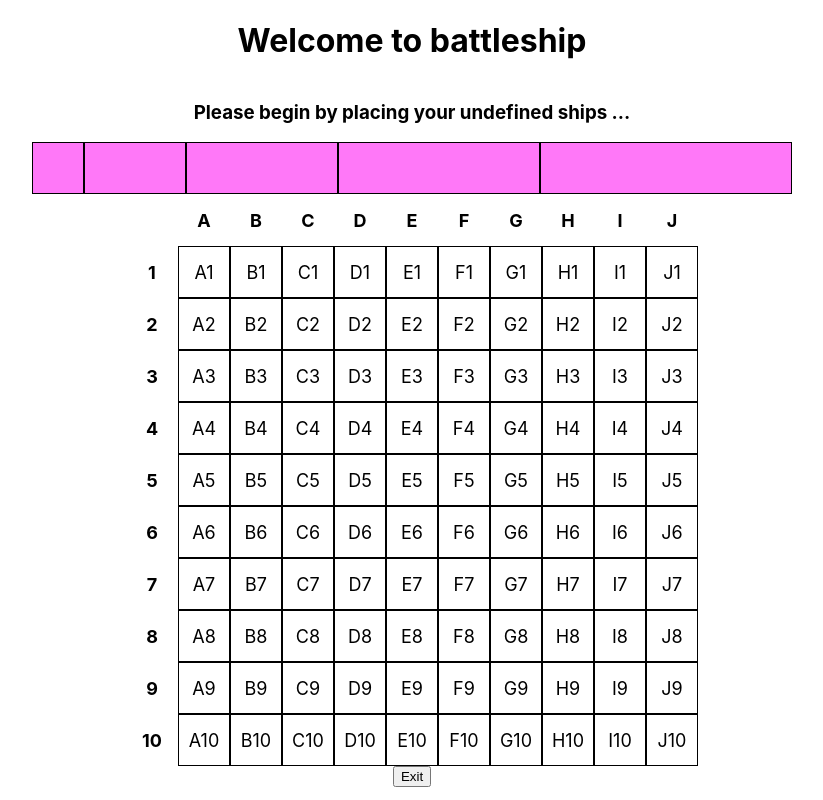
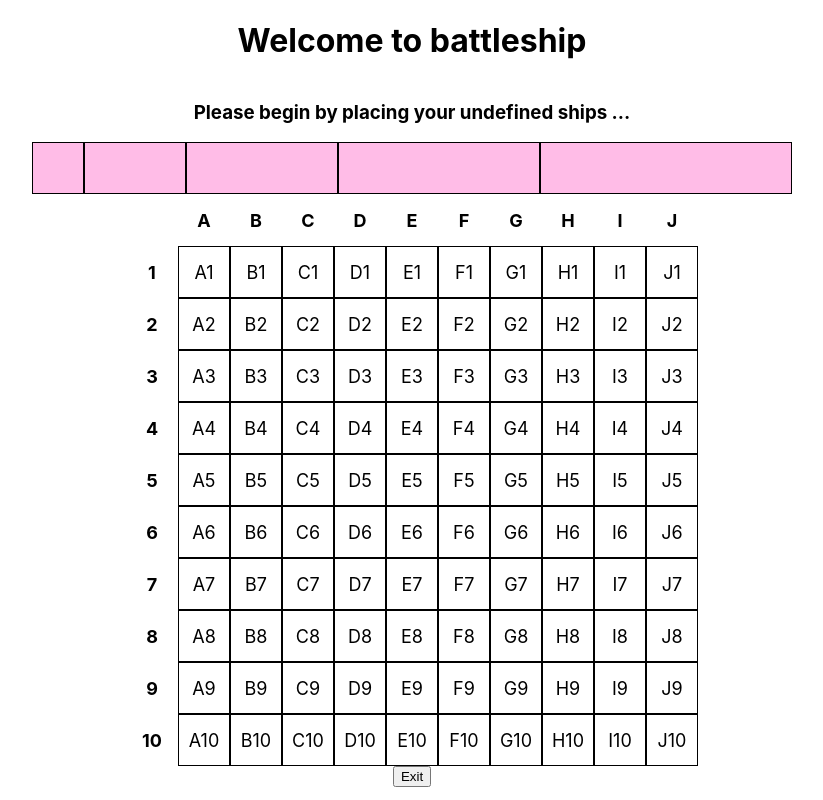
Before and after one commit to morriswa/cmx-battleship, an Angular app: page /play in a window 1280 px wide. Shown: the whole page, without its empty margins (228-1051 px from the left). Built offline with nearby package versions, Linux system fonts and the light colour scheme; sample sign-in values are in the browser's storage.

Commit message:
working 1

```diff
--- a/src/app/components/game-ship/game-ship.component.ts
+++ b/src/app/components/game-ship/game-ship.component.ts
@@ -19,7 +19,15 @@ export class GameShipComponent {
   dnd = inject(GameDragAndDropService);
 
   handleDropEnd() {
-    this.dnd.setBlockedLocations(this.shipLength, this.shipRef.nativeElement.getBoundingClientRect());
+
+    const domRect = this.shipRef.nativeElement.getBoundingClientRect();
+
+    this.dnd.setBlockedLocations(this.shipLength, {
+      xStart: domRect.x,
+      xEnd: domRect.x + domRect.width,
+      yStart: domRect.y,
+      yEnd: domRect.y + domRect.height
+    });
   }
 
 }
--- a/src/app/components/game-tile/game-tile.component.html
+++ b/src/app/components/game-tile/game-tile.component.html
@@ -1,3 +1,3 @@
-<div #gameTile class="game-tile" [id]="'game-tile-'+tileId">
+<div #gameTile [ngClass]="{'game-tile-covered':dnd.getIsTileCovered(tileId)}" class="game-tile" [id]="'game-tile-'+tileId">
   <span class="game-tile-text">{{ tileId }}</span>
 </div>
--- a/src/app/components/game-tile/game-tile.component.ts
+++ b/src/app/components/game-tile/game-tile.component.ts
@@ -1,25 +1,29 @@
 import {
-  AfterViewChecked,
   Component,
   ElementRef,
   HostListener,
   inject,
   Input,
-  OnInit,
   ViewChild
 } from "@angular/core";
 import {GameDragAndDropService} from "../../injectables/game-drag-and-drop.service";
+import {NgClass, NgIf} from "@angular/common";
+
 
 @Component({
   selector: 'app-game-tile',
   templateUrl: './game-tile.component.html',
   standalone: true,
-  imports: [],
+  imports: [
+    NgIf,
+    NgClass
+  ],
   styleUrl: "./game-tile.component.scss"
 })
-export class GameTileComponent implements OnInit, AfterViewChecked {
+export class GameTileComponent {
 
   dnd = inject(GameDragAndDropService);
+
 
   @Input() tileId!: string;
 
@@ -28,31 +32,30 @@ export class GameTileComponent implements OnInit, AfterViewChecked {
   gameTileLocX?: number;
   gameTileLocY?: number;
 
-  getGameTileLocation() {
+  detectTileLocationChange() {
     const gameTileLocation = this.gameTile.nativeElement.getBoundingClientRect();
     this.gameTileLocX = gameTileLocation.x;
     this.gameTileLocY = gameTileLocation.y;
+    this.dnd.setTileLocations(this.tileId, {
+      xStart: this.gameTileLocX!,
+      xEnd: this.gameTileLocX!,
+      yStart: this.gameTileLocY!,
+      yEnd: this.gameTileLocY!,
+    });
   }
 
   @HostListener("window:resize", ["$event"])
   onResizeScreen() {
-    this.getGameTileLocation();
+    this.detectTileLocationChange();
   }
 
-  ngOnInit(): void {
-    this.dnd.locationUpdated.subscribe(()=>{
-      this.shipMoved()
-    });
+  ngAfterViewChecked(): void {
+    this.detectTileLocationChange();
   }
 
 
-  ngAfterViewChecked(): void {
-    this.getGameTileLocation();
-  }
+  constructor() {
 
-
-  private shipMoved() {
-    const shipLocations = this.dnd.blockedLocations.values();
   }
 
   // detect mousedown events on game-tile
--- a/src/app/injectables/game-drag-and-drop.service.ts
+++ b/src/app/injectables/game-drag-and-drop.service.ts
@@ -1,22 +1,58 @@
-import {EventEmitter, Injectable, signal, WritableSignal} from "@angular/core";
+import {computed, EventEmitter, Injectable, Signal, signal, WritableSignal} from "@angular/core";
 
+
+export type SimplePosition = {
+  xStart: number;
+  xEnd: number;
+  yStart: number;
+  yEnd: number;
+}
 
 @Injectable()
 export class GameDragAndDropService {
 
-  private _blockedLocations: WritableSignal<Map<number, any>> = signal(new Map());
-  locationUpdated = new EventEmitter();
+  private _blockedLocations: WritableSignal<Map<number, SimplePosition>> = signal(new Map());
+  private _tileLocations: WritableSignal<Map<string, SimplePosition>> = signal(new Map());
+  // locationUpdated = new EventEmitter();
 
-  setBlockedLocations(ship: number, location: number) {
+  getIsTileCovered(tileId: string): boolean {
+    const xOffset = 20;
+    const yOffset = 20;
+    const tileLocation = this._tileLocations().get(tileId)!;
+    for (const ship of this._blockedLocations().values()) {
+      if (ship.xStart + xOffset - tileLocation.xStart > 0
+        && ship.xEnd + xOffset - tileLocation.xEnd < 0
+        && (ship.yStart + yOffset) - tileLocation.yStart > 0
+        && ship.yEnd + yOffset - tileLocation.yEnd < 0
+      ||
+        ship.xStart - xOffset - tileLocation.xStart < 0
+        && ship.xEnd - xOffset - tileLocation.xEnd > 0
+        && ship.yStart - yOffset - tileLocation.yStart < 0
+        && ship.yEnd - yOffset - tileLocation.yEnd > 0
+      ) {
+        // console.log('decided ship', ship, 'belongs', tileLocation)
+        return true;
+      }
+    }
+    return false;
+  }
+
+  setBlockedLocations(ship: number, location: SimplePosition) {
     this._blockedLocations.update((val)=>{
       return val.set(ship, location)
     });
 
-    this.locationUpdated.emit(null);
+    // this.locationUpdated.emit(null);
   }
 
   get blockedLocations() {
     return this._blockedLocations();
+  }
+
+  setTileLocations(ship: string, location: SimplePosition) {
+    this._tileLocations.update((val)=>{
+      return val.set(ship, location)
+    });
   }
 
   printoff() {
--- a/src/styles/cmx-theme.scss
+++ b/src/styles/cmx-theme.scss
@@ -22,6 +22,21 @@
   align-items: center;
 }
 
+.game-tile-covered {
+  cursor: pointer;
+  user-select: none;
+
+  border: solid $game-tile-border-width $game-tile-border-color;
+  height: $game-tile-height;
+  width: $game-tile-width;
+
+  background-color: blue;
+
+  display: flex;
+  justify-content: center;
+  align-items: center;
+}
+
 
 .game-ship {
 
@@ -35,7 +50,7 @@
 
 .game-ship-section {
 
-  background-color: $primary;
+  background-color: rgba(255, 25, 174, 0.29);
   height: $game-tile-height;
   width: $game-tile-width;
 
```
